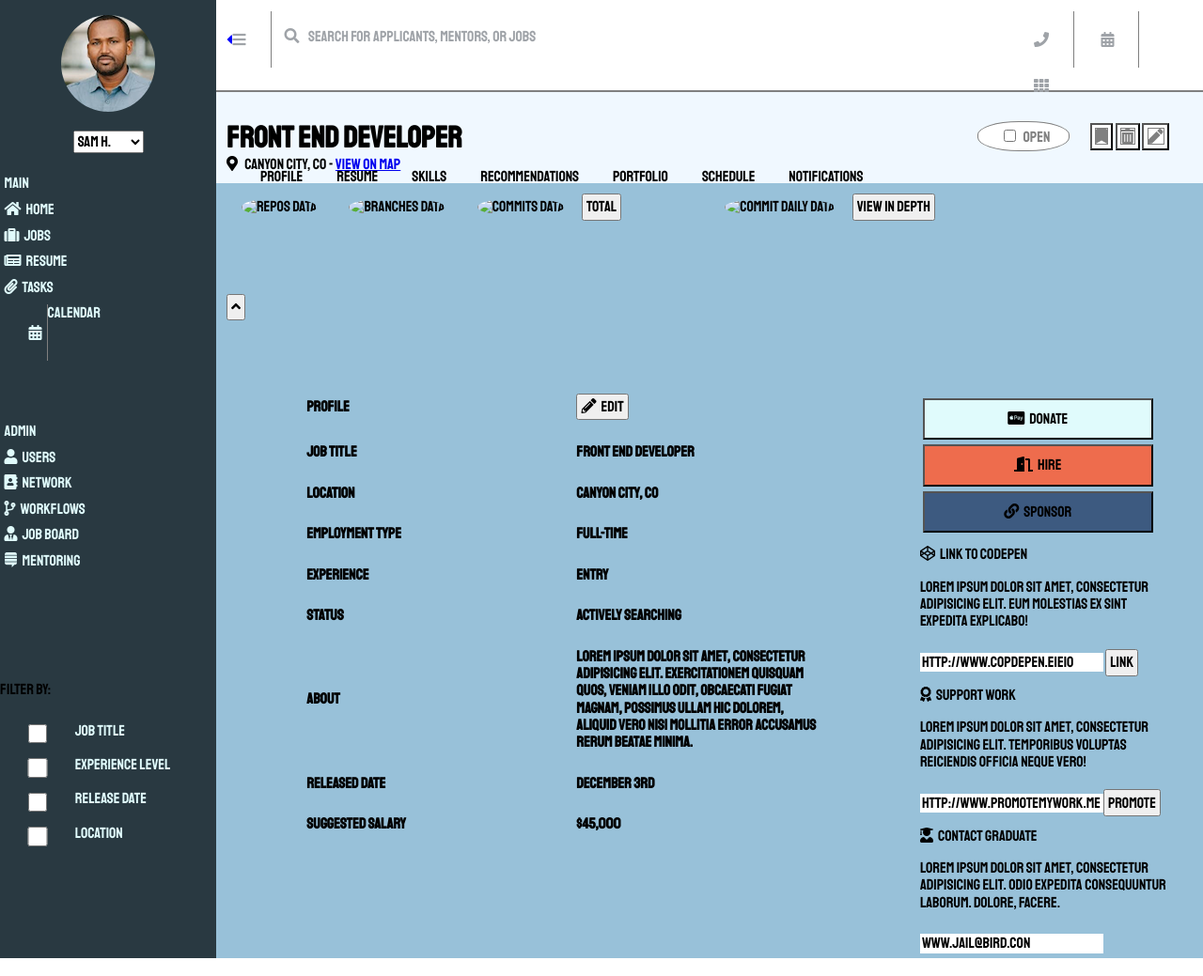
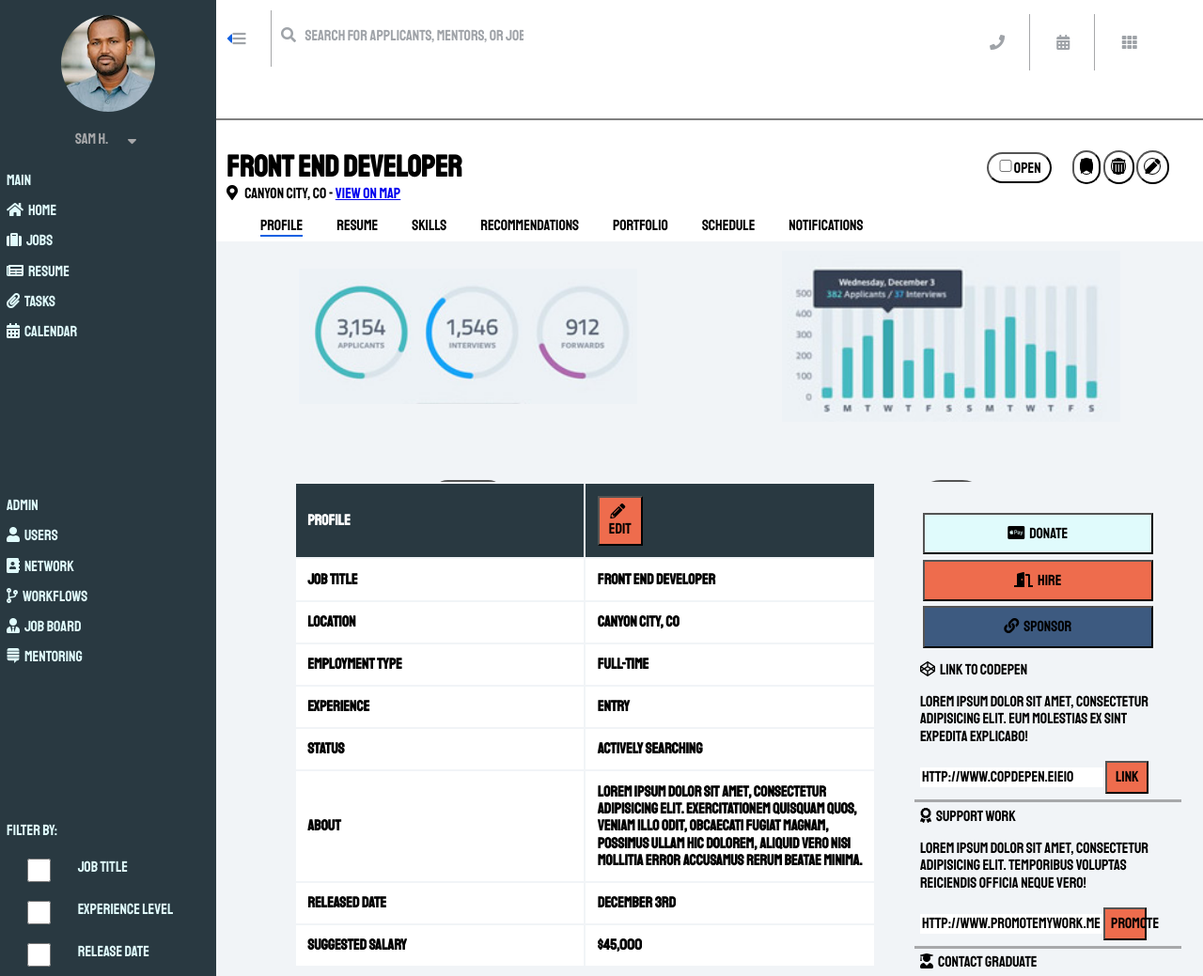
Before and after one commit to kalex19/KL-comp-challenge-2, a plain HTML site: page index.html in a window 1280 px wide. Shown: the top 1039 px of the page at 94% size. Drawn offline with Linux system fonts and the light colour scheme; files that its build step writes are made by us from their sources; files whose address does not match are found by name.

Commit message:
Final Commit Minus ReadMD

```diff
--- a/index.html
+++ b/index.html
@@ -15,12 +15,13 @@
       <div class="user-profile">
         <img src="Images/Defy Headshot Two.png" alt="Potential Employee Headshot">
         <form>
-          <select class="potential-employee-dropdown">
+          <select class="potential-employee-dropdown"  style="-webkit-appearance: none;">
             <option value="Sam H.">Sam H.</option>
             <option value="M & M">M & M</option>
             <option value="60 Cents">60 Cents</option>
             <option value="Big Mak">Big Mak</option>
           </select>
+          <i id="drop-down" class="fas fa-sort-down"></i>
         </form>
       </div>
       <div>
@@ -43,14 +44,15 @@
           <li><i class="fab fa-stack-exchange"></i>MENTORING</li>
         </ul>
       </div>
-        <div >
+      <div>
         <ul class="aside-menu">
           <p>Filter By:</p>
           <div class="checkbox-1">
             <li><input type="checkbox" ><label>Job Title</label></li>
           </div>
           <div class="checkbox-2">
-              <li><input type="checkbox"><label>Experience Level</label></li></div>
+            <li><input type="checkbox"><label>Experience Level</label></li>
+          </div>
           <div class="checkbox-3">
             <li><input type="checkbox"><label>Release Date</label></li></div>
           <div class="checkbox-4">
@@ -85,7 +87,7 @@
         <button><i class=" nav-right-btns fas fa-trash-alt"></i></button>
         <button><i class=" nav-right-btns fas fa-pen"></i></button>
       </aside>
-        <div >
+      <div>
         <ul class="nav-menu-bar">
           <li class="profile-hover">PROFILE</li>
           <li>RESUME</li>
@@ -99,27 +101,21 @@
     </nav>
     <section class="section-one">
       <div>
-          <img src="" alt="Repos Data">
-          <img src="" alt="Branches Data">
-          <img src="" alt="Commits Data">
-          <button>Total</button>
+        <img src="Images/Donut Chart.png" alt="Commits Data">
+        <button class="section-btn">Total</button>
       </div>
       <div>
-        <img src="" alt="Commit Daily Data">
-        <button>View In Depth</button>
+        <img src="Images/Bar Chart.png" alt="Commit Daily Data">
+        <button class="section-btn">View In Depth</button>
       </div>
-      <div class="throughline">
-        <button><i class="fas fa-angle-up"></i></button>
-      </div>
-
     </section>
     <section class="section-two">
       <article>
-      <div >
+        <div>
           <table>
           <tr>
-          <th>PROFILE</th>
-          <th><button><i class="fas fa-pencil-alt icon-style"></i>EDIT</button></th>
+            <th class="table-top">PROFILE</th>
+            <th class="table-top"><button class="input-button"><i class="fas fa-pencil-alt icon-style"></i>EDIT</button></th>
           </tr>
           <tr>
             <th>JOB TITLE</th>
@@ -163,9 +159,11 @@
           <button class="link-btn"><i class="fas fa-link icon-style"></i>Sponsor</button></div>
         <div>
           <i class="fab fa-codepen icon-style"></i>Link to Codepen <p>Lorem ipsum dolor sit amet, consectetur adipisicing elit. Eum molestias ex sint expedita explicabo!</p><input type="" name="" value="http://www.copdepen.eieio">
-          <button>Link</button></div>
-        <div>
-          <i class="fas fa-award icon-style"></i>Support Work<p>Lorem ipsum dolor sit amet, consectetur adipisicing elit. Temporibus voluptas reiciendis officia neque vero!</p><input type="" name="" value="http://www.promotemywork.me"><button>Promote</button></div>
+          <button class="input-button">Link</button>
+        </div>
+        <div class="section-side-content-three">
+          <i class="fas fa-award icon-style"></i>Support Work<p>Lorem ipsum dolor sit amet, consectetur adipisicing elit. Temporibus voluptas reiciendis officia neque vero!</p><input type="" name="" value="http://www.promotemywork.me"><button class="input-button">Promote</button>
+        </div>
         <div class="section-side-content-three">  <i class="fas fa-user-graduate icon-style"></i>Contact Graduate<p>Lorem ipsum dolor sit amet, consectetur adipisicing elit. Odio expedita consequuntur laborum. Dolore, facere.</p><input type="text" name="" value="www.jail@bird.con">
       </article>
     </section>
--- a/styles.css
+++ b/styles.css
@@ -3,7 +3,7 @@ html {
   font-family: 'Staatliches';
 }
 
-body{
+body {
   margin: 0;
 }
 
@@ -16,17 +16,28 @@ body{
 .sidebar {
   background-color: #293941;
   display: grid;
+  grid-area: 1 / 1 / 5 / 2;
   grid-template-rows: .2fr .8fr .8fr 1fr;
-  grid-area: 1 / 1 / 5 / 2;
 }
 
 .user-profile {
   text-align: center;
 }
 
-img {
+aside img {
   border-radius: 50%;
   margin: 1em;
+}
+
+.potential-employee-dropdown {
+  background:  #293941;
+  border: 0 solid #293941;
+  color: #a7a8aa;
+}
+
+#drop-down {
+  color: #a7a8aa;
+  margin: 0;
 }
 
 .aside-menu {
@@ -45,10 +56,11 @@ aside li {
 }
 
 .aside-menu li,
-.aside-menu label {
+.aside-menu label,
+.aside-menu p {
   color: #E0FBFC;
-  margin:0%;
-  padding: 2%;
+  margin: 0;
+  padding: 3%;
 }
 
 .icon-style,
@@ -56,29 +68,30 @@ aside li {
   padding-right: 5px;
 }
 
+
 header {
   background-color: #fff;
+  border-bottom-color: gray;
+  border-bottom-style: solid;
+  border-bottom-width: 2px;
   display: flex;
   grid-area: 1 / 2 / 2 / 4;
-  padding:0 1%;
   justify-content: baseline;
-  border-bottom-style: solid;
-  border-bottom-color: gray;
-  border-bottom-width: 2px;
+  padding: 0 1%;
 }
 
 .header-bar-one {
+  margin-top: 8px;
   width: 6%;
-  margin-top: 8px;
 }
 
 .header-bar-two {
-  width:75%;
   margin-top: 6px;
+  width: 75%;
 }
 
 .header-bar-three {
-   width:19%;
+  width: 25%;
 }
 
 .header-icon {
@@ -86,7 +99,7 @@ header {
 }
 
 #header-caret {
-  color:blue;
+  color: #0f60e2;
 }
 
 .header input,
@@ -94,59 +107,52 @@ header {
   color: #9fa3a8;
 }
 
-.fa-bars{
-  padding-right: 26px;
-  border-right-color: gray;
+.fa-bars {
+  border-right-color: #a7a8aa;
   border-right-style: solid;
   border-right-width: 1px;
   line-height: 60px;
+  padding-right: 26px;
 }
 
  .fa-phone,
-.fa-calendar-alt {
-  padding: 0 26px;
-  border-right-color: gray;
+header .fa-calendar-alt {
+  border-right-color: #a7a8aa;
   border-right-style: solid;
   border-right-width: 1px;
   line-height: 60px;
+  padding: 0 26px;
 }
 
 .fa-th {
    padding: 0 26px;
 }
-/*
-.fa-th::hover {
-  background-color: blue;
-}*/
+
 
 input {
+  border: 0 solid;
+  margin-top: 3%;
   width: 32%;
-  border: 0px solid;
-  margin-top: 3%;
 }
 
 nav {
-  background-color: aliceblue;
+  background-color: #fff;
   display: grid;
   grid-area: 2 / 2 / 3 / 4;
-  padding: 3% 1%;
   grid-template-columns: 50% 50%;
   grid-template-rows: 70% 30%;
+  padding: 3% 1%;
 }
 
 p {
-  padding:0;
   font-size: 1em;
   font-weight: 300;
+  padding: 0;
 }
 
 h1 {
-  margin:0;
-  padding:0;
-}
-
-.nav-aside-left a::hover {
- color:  #a9abad;
+  margin: 0;
+  padding: 0;
 }
 
 .nav-aside-left,
@@ -156,9 +162,9 @@ h1 {
 
 .nav-aside-left p,
 .nav-aside-right p {
+  display: inline;
+  margin: 0;
   padding: 0;
-  margin: 0;
-  display: inline;
 }
 
 .nav-aside-right {
@@ -168,53 +174,87 @@ h1 {
 
 .nav-aside-right button {
   background-color: #fff;
+  border-radius: 100px;
 }
 
 .open-btn {
-  border-radius: 45%;
+  background-color: #fff;
+  border-radius: 20%/80%;
+  color: #000;
+  margin-right: 4%;
   padding: 5px;
-  width: 20%;
-  margin-right: 4%;
-  color: gray;
-  border: 1px solid;
+  width: 14%;
 }
 
-.open-btn input {
- /*style green circle*/
-}
 
 .nav-right-btns {
+  border-radius: 100px;
+  border: 1px solid #000;
+  color: #000;
   margin-right: 4%;
-  color: grey;
-  border: 1px solid;
 }
 
 .nav-menu-bar {
-  margin:0;
   display: flex;
+  margin: 0;
 }
 
 .nav-menu-bar li {
-  padding-left: 7%;
+  margin-left: 7%;
   margin-top: 5%;
 }
 
+.section-btn {
+  background-color: #fff;
+  border-radius: 100px;
+  margin: 10% auto;
+  width: 15%;
+}
+
 .profile-hover {
+  border-bottom-color: #0f60e2;
+  border-bottom-left-radius: 0;
   border-bottom-style: solid;
   border-bottom-width: 2px;
-border-bottom-color: blue;
-border-bottom-left-radius: 0;
   padding-left: 0;
 }
 
 .section-one {
-  background-color: #98C1D9;
+  background-color: #F1F4F7;
   display: grid;
   grid-area: 3 / 2 / 4 / 4;
+  grid-template-columns: 50% auto;
+  grid-template-rows: auto 20%;
+  min-height: 400px;
   padding: 0 1%;
-  grid-template-columns: 50% auto;
-  grid-template-rows: 60% 30% 10%;
 }
+
+.section-one div {
+  display: grid;
+  grid-template-rows: 60% auto;
+  text-align: center;
+}
+
+.section-one div > img {
+  margin: auto;
+  width: 70%;
+}
+
+.throughline {
+  border-radius: 100px;
+  width: 5%;
+}
+
+.mid-line-style {
+  height: 10px;
+}
+
+.lines {
+  background-color: red;
+  height: 1px;
+  width: 100%;
+}
+
 
 ul {
   list-style: none;
@@ -222,29 +262,40 @@ ul {
 }
 
 table {
+  border-bottom: 0px #000 solid;;
+  border-left: 0px #000 solid;
+  border-right: 0px #000 solid;
   list-style: none;
-  table-layout:fixed;
+  margin-top: 2%;
+  margin: 0% 10%;
   padding: 0;
-  width: 80%;
-  margin: 0% 10%;
-  margin-top: 2%;
+  table-layout: fixed;
+  width: 86%;
 }
 
 th {
+  background-color: #fff;
+  border-right: 0 #000 solid;
+  border-top: 0 #000 solid;
   padding: 2%;
   text-align: start;
 }
 
+.table-top {
+  background-color: #293941;
+  color: #fff;
+}
+
 .section-two {
-  background-color: #98C1D9;
+  background-color: #F1F4F7;
   display: grid;
   grid-area: 4 / 2 / 5 / 4;
+  grid-template-columns: 70% 30%;
   padding: 0 1%;
-  grid-template-columns: 70% 30%;
 }
 
 button {
-  padding: 0.2rem;
+  padding: 0.4rem;
 }
 
 .apple-pay-btn {
@@ -260,19 +311,19 @@ button {
 }
 
 .side-buttons {
-  margin: 0;
   display: flex;
   flex-wrap: wrap;
+  margin: 0;
 }
 
 .side-buttons button {
-  width: 90%;
   margin: 1%;
   padding: 4%;
+  width: 90%;
 }
 
 .section-side-content{
-  margin:8% 4% 0;
+  margin: 8% 4% 0;
 }
 
 .section-side-content div {
@@ -283,3 +334,14 @@ button {
 .section-side-content input{
   width: 70%;
 }
+
+.input-button {
+  background-color: #EE6C4D;
+  width: 17%;
+}
+
+.section-side-content-three {
+  border-top-color: #a7a8aa;
+  border-top-style: solid;
+  border-top-width: 3px;
+}
```
Also changed, not shown: Images/Bar Chart.png (added), Images/Donut Chart.png (added), 2 other files. Lines whose indentation alone changed are shown as unchanged.
